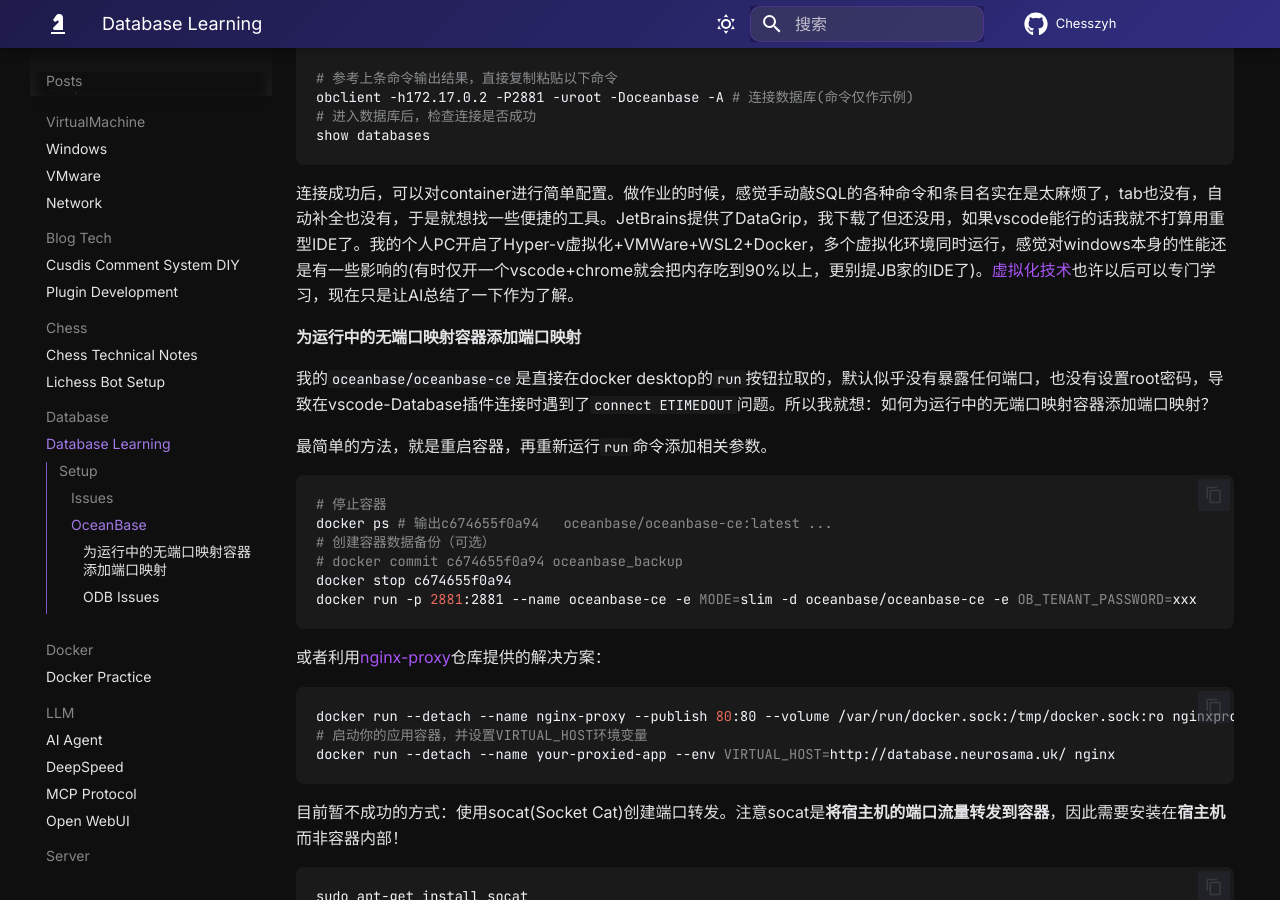
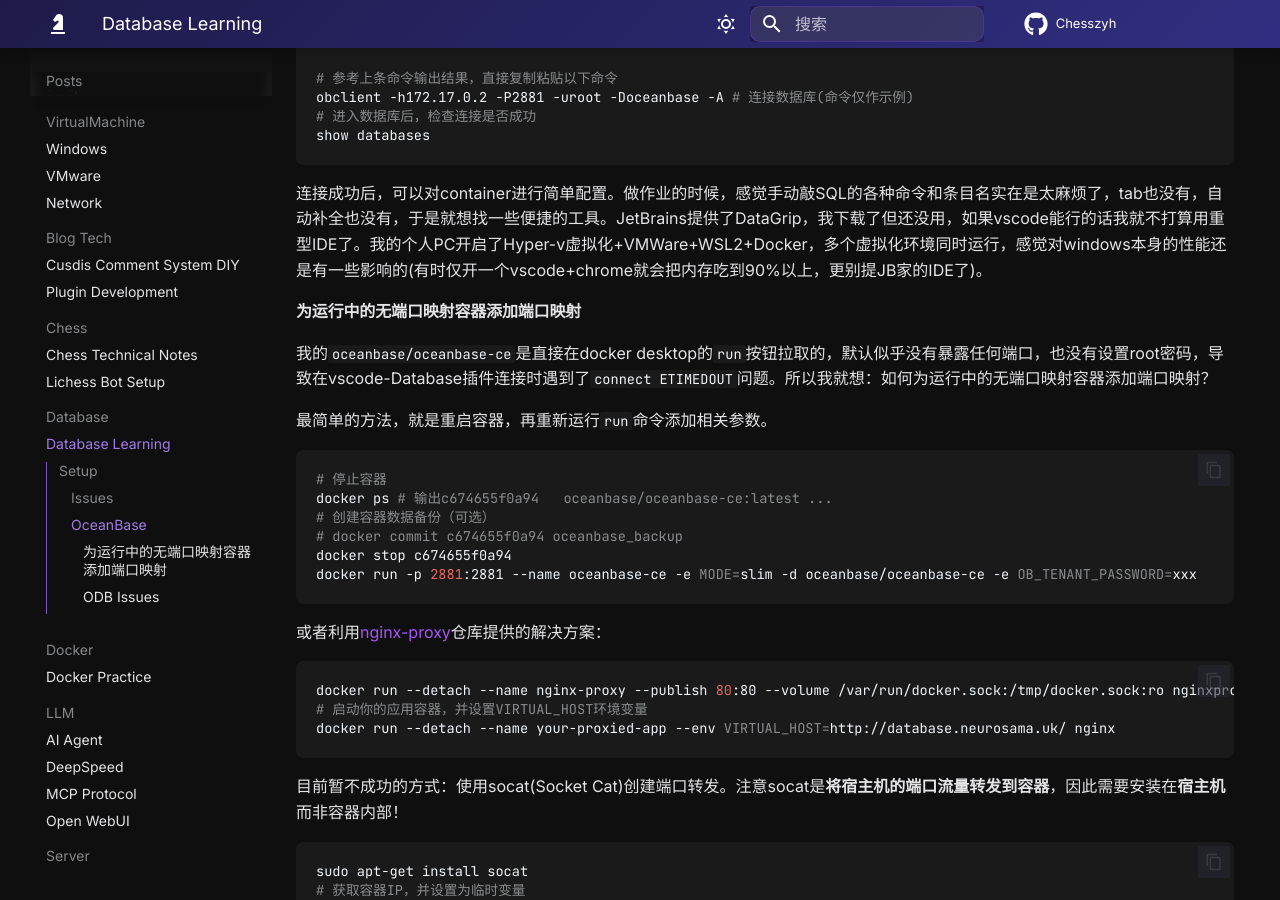
Before and after one commit to Chesszyh/Chesszyh.github.io, an MkDocs documentation site: the page built from docs/posts/Database/DataBase.md, in a window 1280 px wide and 900 px high, scrolled down 1103 px. Built offline with MkDocs 1.6.1 and Material for MkDocs 9.7.7, drawn with Linux system fonts in a browser that asks for light colours.

Commit message:
Remove strict mode flag and fix cracked link

````diff
--- a/docs/posts/Database/DataBase.md
+++ b/docs/posts/Database/DataBase.md
@@ -43,7 +43,7 @@
 show databases
 ```
 
-连接成功后，可以对container进行简单配置。做作业的时候，感觉手动敲SQL的各种命令和条目名实在是太麻烦了，tab也没有，自动补全也没有，于是就想找一些便捷的工具。JetBrains提供了DataGrip，我下载了但还没用，如果vscode能行的话我就不打算用重型IDE了。我的个人PC开启了Hyper-v虚拟化+VMWare+WSL2+Docker，多个虚拟化环境同时运行，感觉对windows本身的性能还是有一些影响的(有时仅开一个vscode+chrome就会把内存吃到90%以上，更别提JB家的IDE了)。[虚拟化技术](../Linux/VirtualMachine.md)也许以后可以专门学习，现在只是让AI总结了一下作为了解。
+连接成功后，可以对container进行简单配置。做作业的时候，感觉手动敲SQL的各种命令和条目名实在是太麻烦了，tab也没有，自动补全也没有，于是就想找一些便捷的工具。JetBrains提供了DataGrip，我下载了但还没用，如果vscode能行的话我就不打算用重型IDE了。我的个人PC开启了Hyper-v虚拟化+VMWare+WSL2+Docker，多个虚拟化环境同时运行，感觉对windows本身的性能还是有一些影响的(有时仅开一个vscode+chrome就会把内存吃到90%以上，更别提JB家的IDE了)。
 
 #### 为运行中的无端口映射容器添加端口映射
 
````
Also changed, not shown: docs/misc/Note.md (+1 -1 lines), 1 other file.
